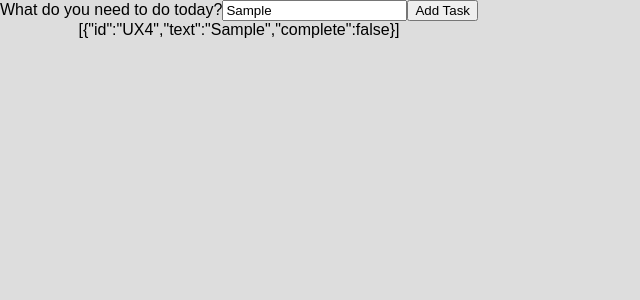
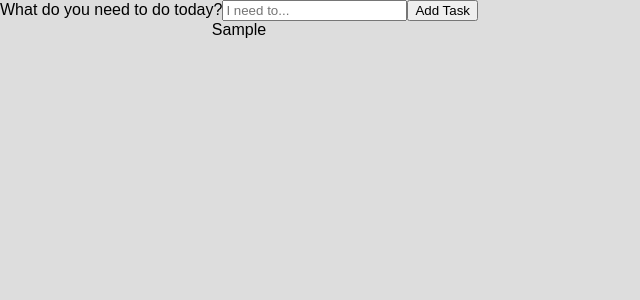
Before and after one commit to kaylahimmel/to-do-list, a React (Create React App) app: page / in a window 1280 px wide. Both pictures are taken after typing "Sample" into the empty fields and a click on the button "Add Task". Shown: the top 300 px of the page, without its empty margins (0-640 px from the left). Built offline with nearby package versions, Linux system fonts and the light colour scheme.

Commit message:
updated button with event handler and mapped over taskList, creating a new div for each task

```diff
--- a/src/components/EntryForm.js
+++ b/src/components/EntryForm.js
@@ -23,6 +23,9 @@ export default class EntryForm extends React.Component {
       text: this.state.text,
       complete: false
     });
+    this.setState({
+      text: ''
+    });
   }
 
   render() {
@@ -39,7 +42,7 @@ export default class EntryForm extends React.Component {
             onChange={this.handleChange}
             placeholder="I need to..."
           />
-          <button>
+          <button onSubmit={this.handleSubmit}>
             Add Task
           </button>
         </form>
--- a/src/components/TodoList.js
+++ b/src/components/TodoList.js
@@ -36,7 +36,8 @@ export default class TodoList extends React.Component {
     return (
       <div>
         <EntryForm onSubmit={this.addTask} />
-        {JSON.stringify(this.state.taskList)}
+        {this.state.taskList.map(task => (
+          <div key={task.id}>{task.text}</div>))}
       </div>
     )
   }
```
